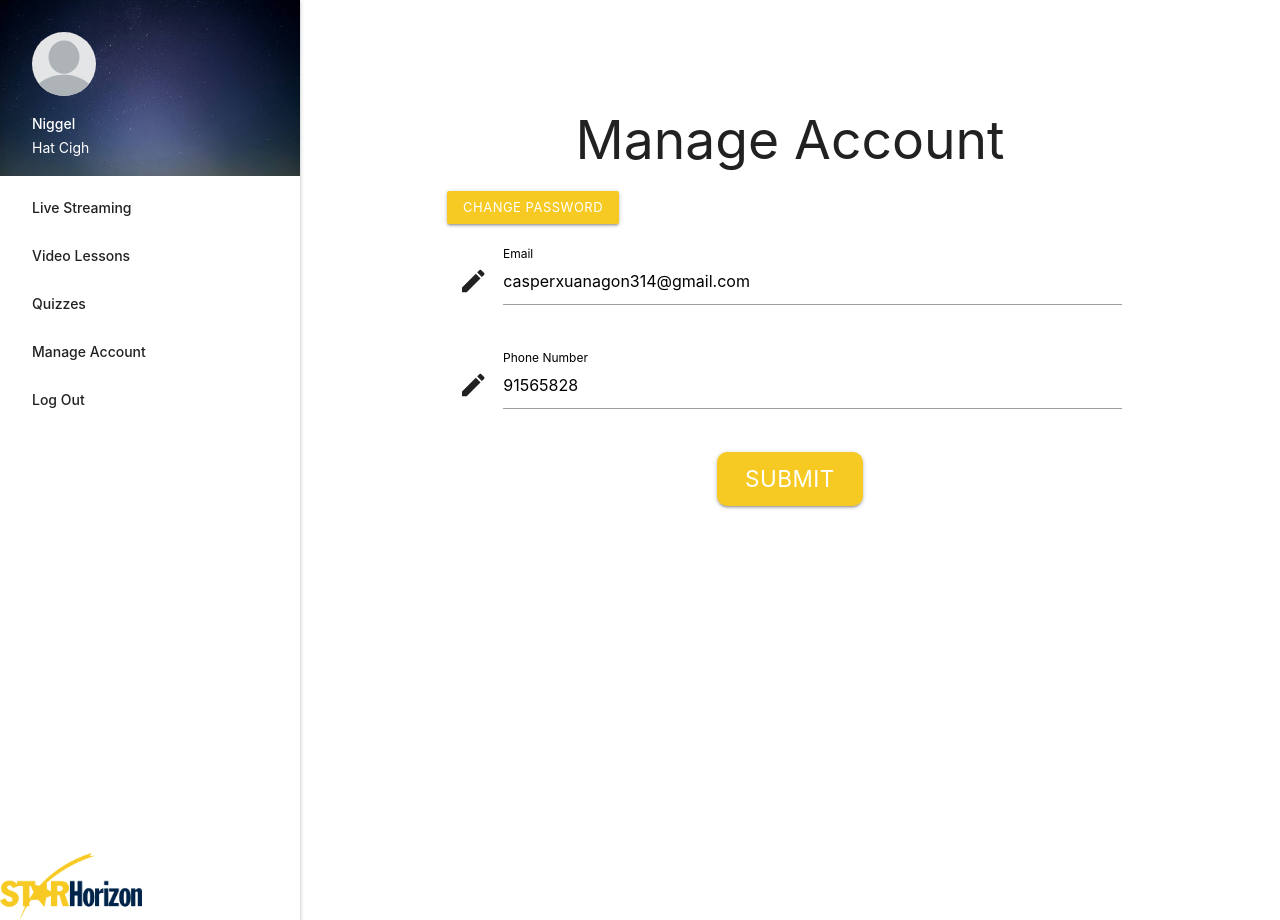
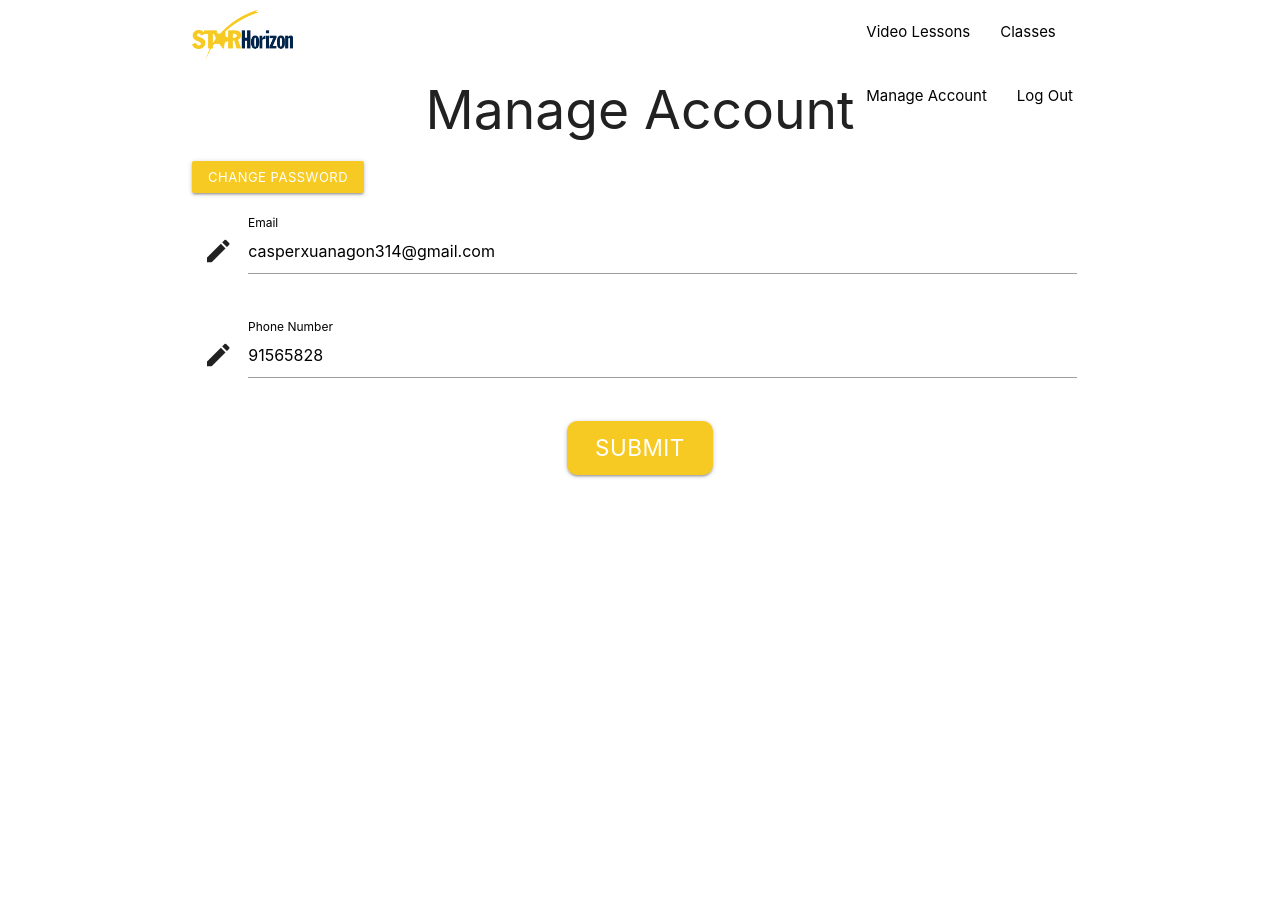
Before and after one commit to yongtheskill/StarHorizonElearning, a Django app: page /account/manage/ in a window 1280 px wide. Run offline with Django 3.2, Linux system fonts and the light colour scheme; a user stored in the database is signed in; data comes from the database, SQL or seed files in the repository.

Commit message:
Added individual account view

```diff
--- a/accountManagement/urls.py
+++ b/accountManagement/urls.py
@@ -9,5 +9,6 @@ urlpatterns = [
     path('account/manage/password', views.changePassword, name='Change Password'),
     path('class/<str:classId>/accounts', views.classView, name='Class List View'),
     path('course/<str:courseId>/accounts', views.courseView, name='Course List View'),
+    path('account/<str:userId>', views.individualView, name='Individual Account View'),
 
 ]
--- a/accountManagement/views.py
+++ b/accountManagement/views.py
@@ -114,3 +114,13 @@ def courseView(request, courseId):
     context = {"course": course, "classes": classes, "quizzes": quizzes, "videoLessons": videoLessons, }
 
     return render(request, 'accountManagement/courseView.html', context)
+
+@login_required
+def individualView(request, userId):
+
+    user = User.objects.get(id = userId)
+    classes = list(user.classes.all())
+
+    context = {"tempUser": user, "classes": classes, }
+
+    return render(request, 'accountManagement/individualView.html', context)
--- a/templates/base.html
+++ b/templates/base.html
@@ -17,38 +17,6 @@
   </head>
 
   <body>
-    {% if isHome != True and user.is_authenticated%}
-    <ul id="slide-out" class="sidenav sidenav-fixed">
-      <li><div class="user-view">
-        <div class="background">
-          <img class="responsive-img" src="{% static "img/sky.jpg" %}">
-        </div>
-        <a href="/account/manage/"><img class="circle" style="object-fit: cover;" src="{% if user.profilePic %}{{ user.profilePic.url }}{% else %}{% static "img/blankProfile.svg" %}{% endif %}"></a>
-        <a href="/account/manage/"><span class="name white-text">{{ user.username }}</span></a>
-        <a href="/account/manage/"><span class="email white-text">{{ user.institution }}</span></a>
-      </div></li>
-      <!-- if teacher -->
-      {% if user.accountType == "Teacher" %}
-      <li><a href="/#notYet">Live Streaming</a></li>
-      <li><a href="/videoLessons/manage">Video Lessons</a></li>
-      <li><a href="/quizzes/manage">Quizzes</a></li>
-      {% endif %}
-
-      <!-- if logged in -->
-      {% if user.is_authenticated %}
-      <li><a href='/account/manage'>Manage Account</a></li>
-      <li><a href='/logout'>Log Out</a></li>
-      {% else %}
-      <li><a href='/login'>Login</a></li>
-      {% endif %}
-
-      <a href="/" style="position: absolute; bottom: 50px;" class="logo-container"><img class="brand-logo" src="{% static "img/StarHorizonLogoDark.png" %}" alt="Star Horizon Logo"></a>
-    </ul>
-    <a href="#" data-target="slide-out" class="sidenav-trigger"><i class="material-icons">menu</i></a>
-
-    {% else %}
-
-
 
     <style>
       header, main, footer {
@@ -70,6 +38,7 @@
 
               <!-- if logged in -->
               {% if user.is_authenticated %}
+              <li><a href='/classes/'>Classes</li>
               <li><a href='/account/manage'>Manage Account</a></li>
               <li><a href='/logout'>Log Out</a></li>
               {% else %}
@@ -81,7 +50,7 @@
         </div>
       </nav>
     </div>
-    {% endif %}
+
 
 
 
```
Also changed, not shown: accountManagement/templates/accountManagement/individualView.html (added, +60 -0 lines), accountManagement/templates/individualView.html (deleted, +0 -9 lines), accountManagement/migrations/0005_auto_20200523_0035.py (added).
